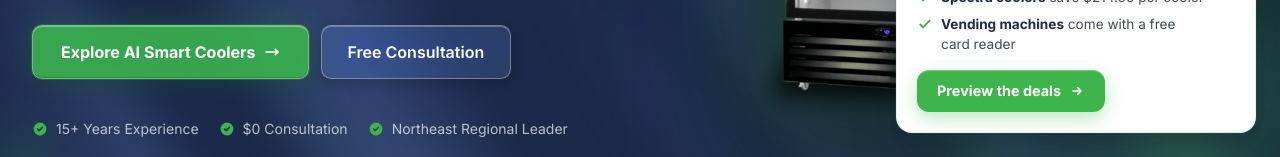
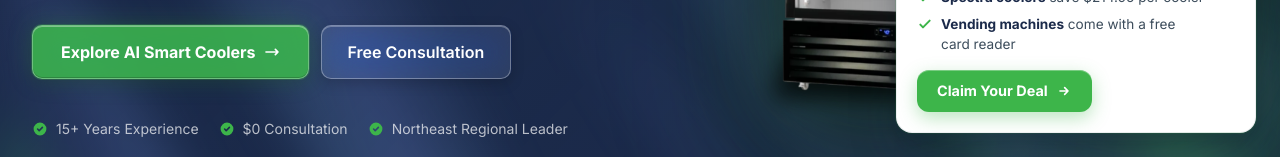
Before and after one commit to chjdombeck/vitalvendingsales, a Next.js app: page / in a window 1280 px wide. Shown: the part 643-800 px from the top of the page. Built offline with nearby package versions, Linux system fonts and the light colour scheme.

Commit message:
Change Black Friday popup button to "Claim Your Deal"
Co-Authored-By: Claude Opus 5.5 <noreply@anthropic.com>

```diff
--- a/components/BlackFridayPromo.jsx
+++ b/components/BlackFridayPromo.jsx
@@ -104,7 +104,7 @@ export default function BlackFridayPromo() {
               transition: `transform 250ms ${SPRING}`,
             }}
           >
-            {live ? 'See the deals' : 'Preview the deals'}
+            Claim Your Deal
             <svg className="w-4 h-4" fill="none" stroke="currentColor" strokeWidth="2.5" viewBox="0 0 24 24" aria-hidden="true">
               <path strokeLinecap="round" strokeLinejoin="round" d="M13 7l5 5-5 5M6 12h12" />
             </svg>
```
